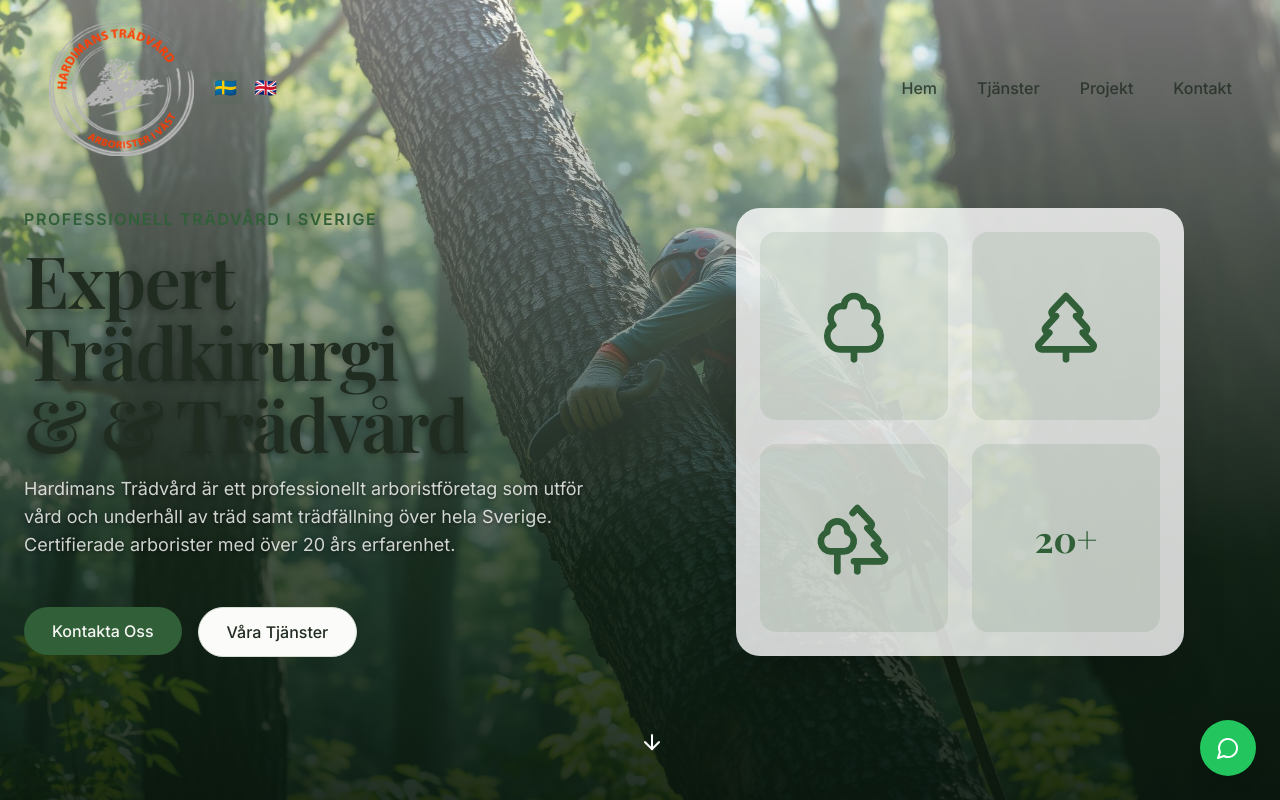
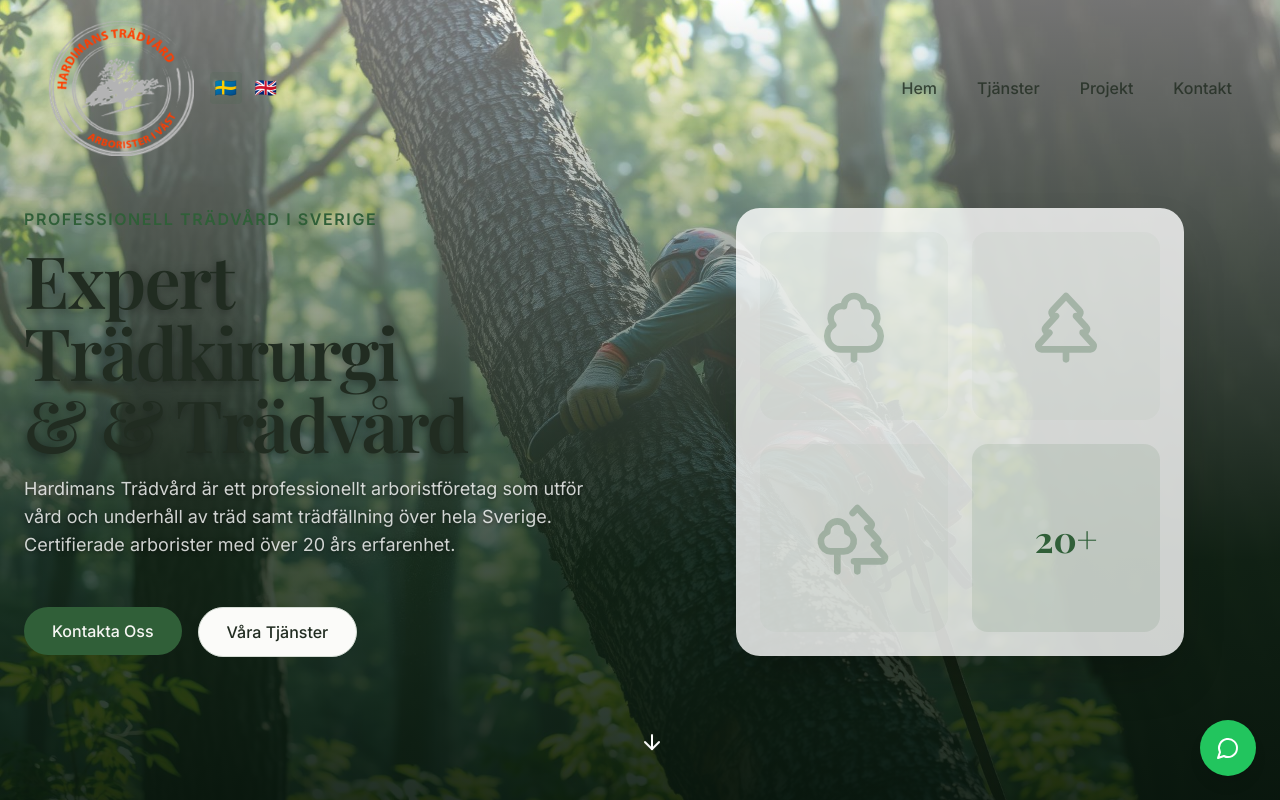
Before and after one commit to one-media-asia/hardimantravard, a React (Vite) app: page / in a window 1280 px wide. Shown: the top 800 px of the page. Built offline with nearby package versions, Linux system fonts and the light colour scheme.

Commit message:
Update Hero.tsx

```diff
--- a/src/components/Hero.tsx
+++ b/src/components/Hero.tsx
@@ -50,7 +50,6 @@ const Hero = () => {
               {t('hero.description')}
             </p>
           </div>
-
           <div className="flex flex-col sm:flex-row gap-4 pt-4 justify-center md:justify-start">
             <Button
               onClick={() => scrollToSection('contact')}
@@ -74,13 +73,13 @@ const Hero = () => {
             <div className="absolute inset-0 flex items-center justify-center">
               <div className="w-full h-full bg-white/80 backdrop-blur-sm rounded-3xl shadow-2xl flex items-center justify-center p-6">
                 <div className="grid grid-cols-2 gap-6 w-full h-full">
-                  <div className="bg-primary/10 rounded-2xl flex items-center justify-center">
+                  <div className="bg-primary/10 rounded-2xl flex items-center justify-center opacity-30">
                     <TreeDeciduous className="h-20 w-20 text-primary" />
                   </div>
-                  <div className="bg-primary/10 rounded-2xl flex items-center justify-center">
+                  <div className="bg-primary/10 rounded-2xl flex items-center justify-center opacity-30">
                     <TreePine className="h-20 w-20 text-primary" />
                   </div>
-                  <div className="bg-primary/10 rounded-2xl flex items-center justify-center">
+                  <div className="bg-primary/10 rounded-2xl flex items-center justify-center opacity-30">
                     <Trees className="h-20 w-20 text-primary" />
                   </div>
                   <div className="bg-primary/10 rounded-2xl flex items-center justify-center">
```
